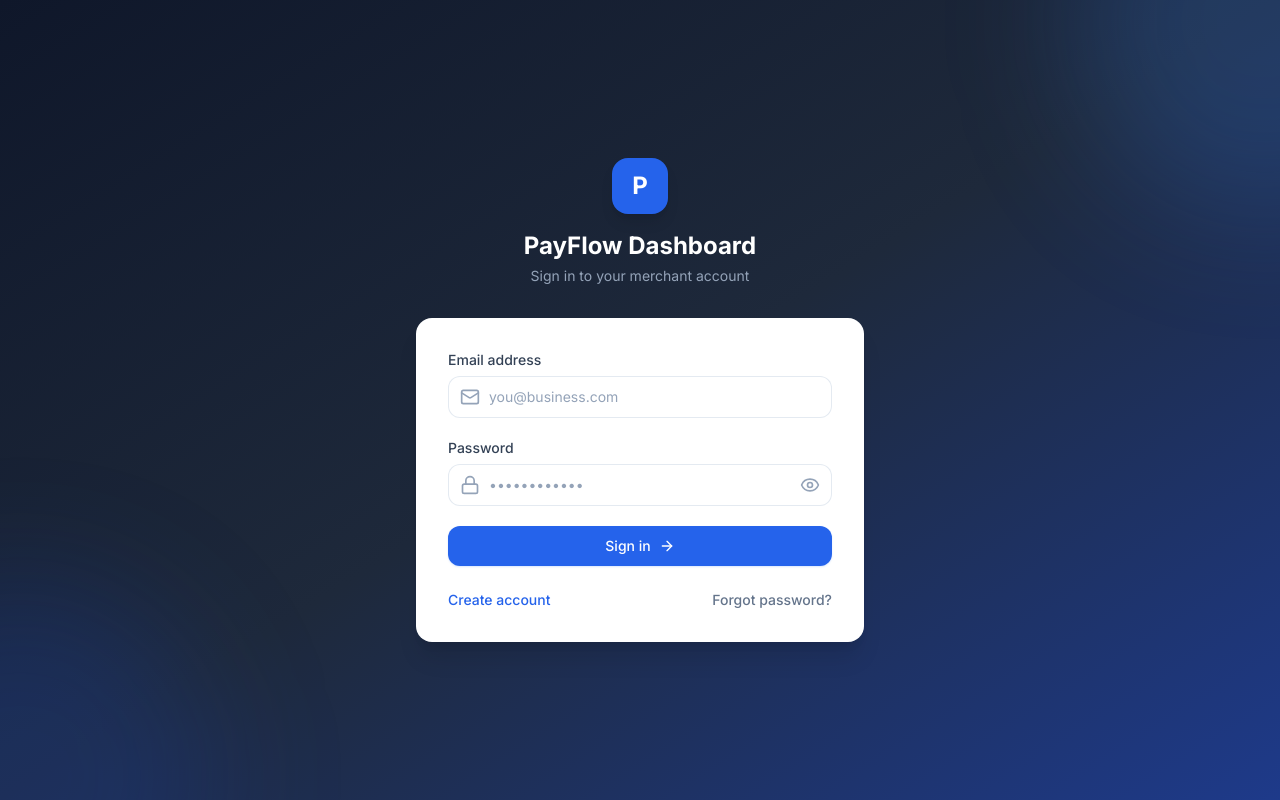
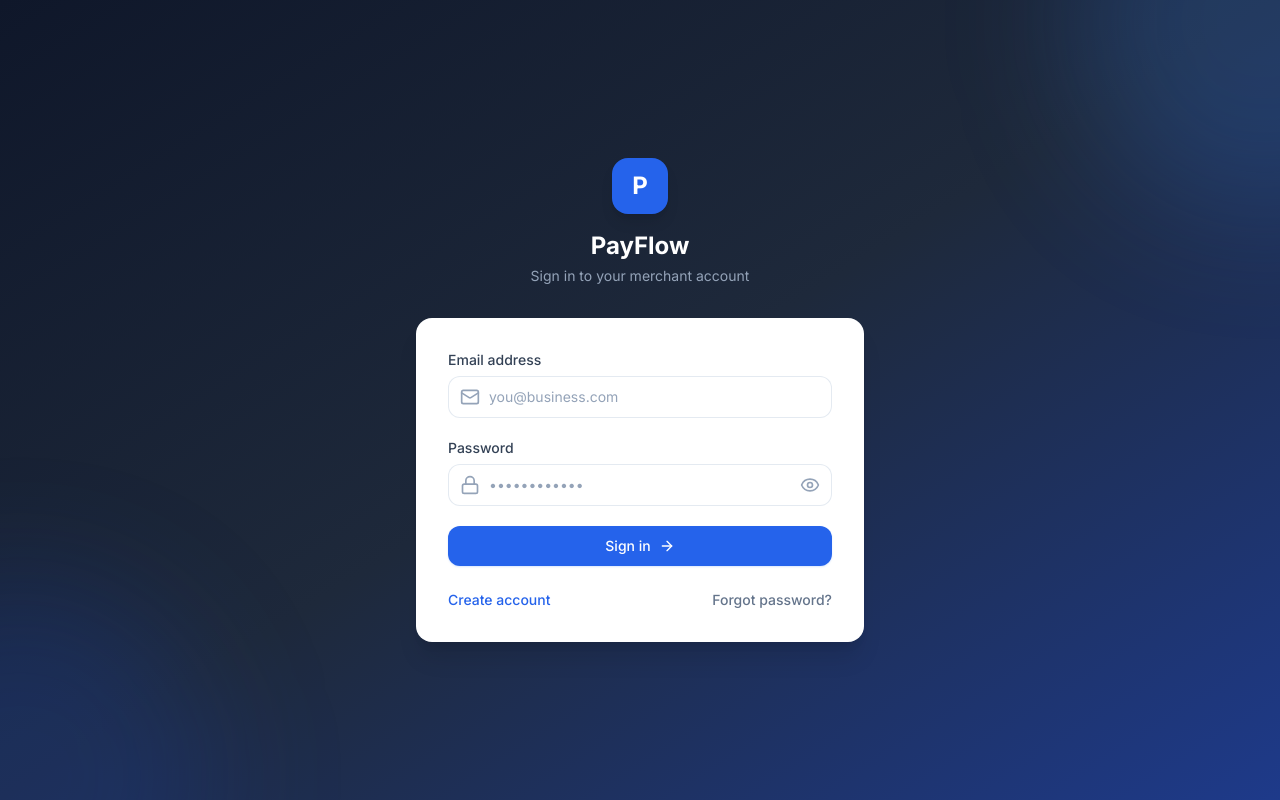
Before and after one commit to firoz1860/payflow, a React (Vite) app in the folder frontend/: page /login in a window 1280 px wide. Built offline with nearby package versions, Linux system fonts and the light colour scheme; no server answers.

Commit message:
Change header text from 'PayFlow Dashboard' to 'PayFlow'

```diff
--- a/frontend/src/pages/LoginPage.tsx
+++ b/frontend/src/pages/LoginPage.tsx
@@ -69,7 +69,7 @@ export function LoginPage() {
           <motion.h1
             initial={{ opacity: 0, y: 10 }} animate={{ opacity: 1, y: 0 }} transition={{ delay: 0.3 }}
             className="text-2xl font-bold text-white"
-          >PayFlow Dashboard</motion.h1>
+          >PayFlow</motion.h1>
           <motion.p
             initial={{ opacity: 0, y: 10 }} animate={{ opacity: 1, y: 0 }} transition={{ delay: 0.4 }}
             className="mt-1 text-sm text-slate-400"
```
